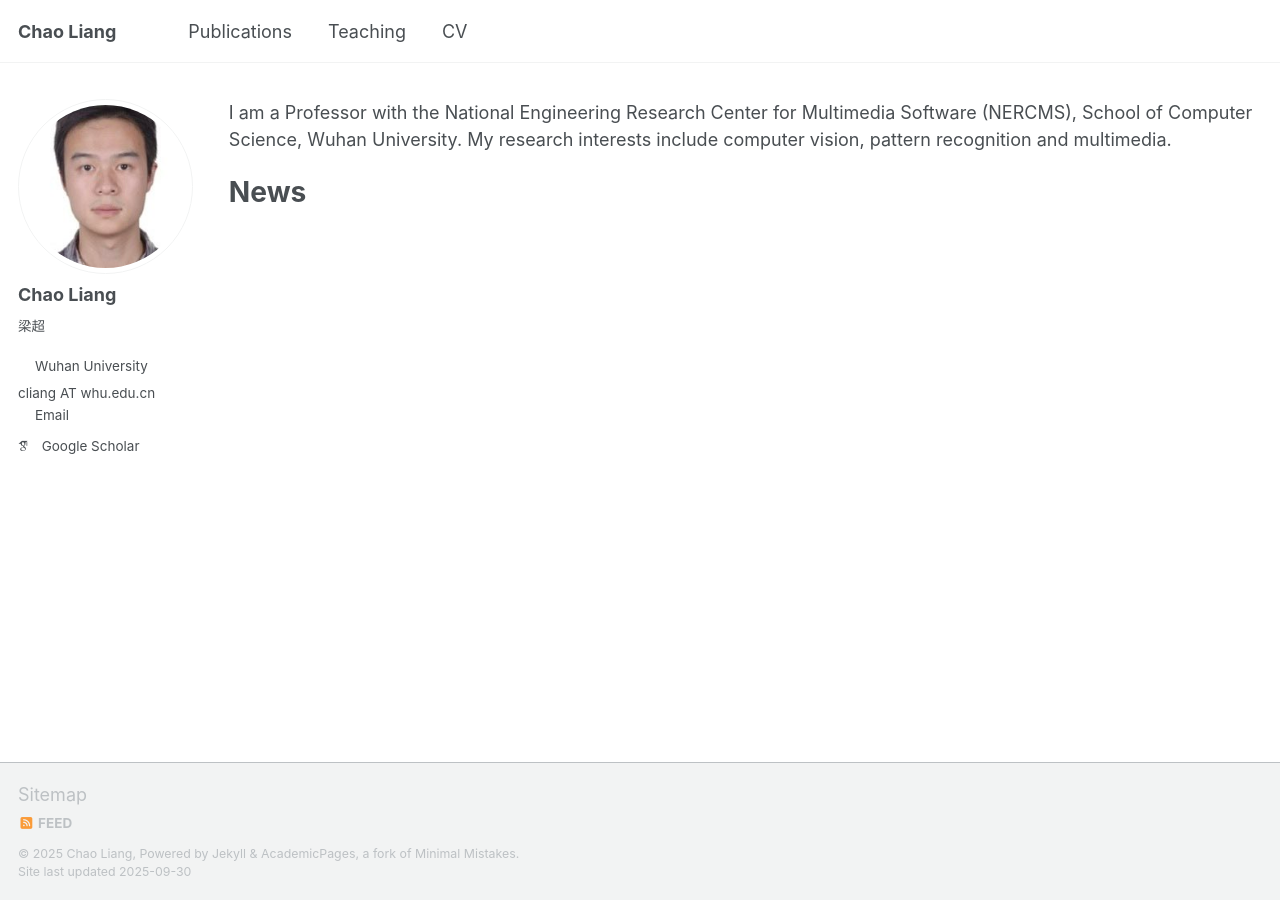
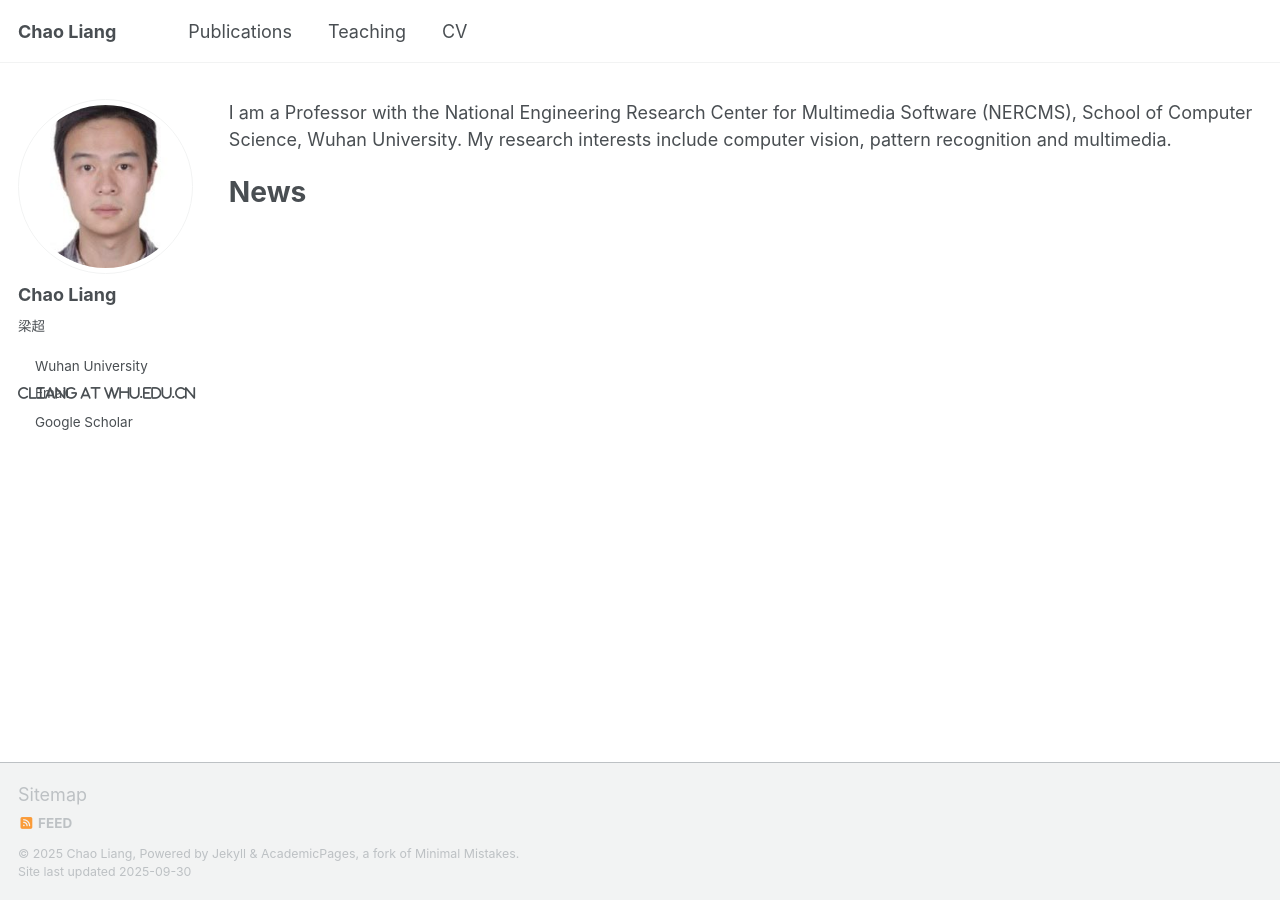
Before and after one commit to zhangsipng/page.github.io, a Jekyll site: the page built from _pages/about.md, in a window 1280 px wide. Built offline with Jekyll 4.4.1, drawn with Linux system fonts in a browser that asks for light colours; some web fonts are replaced; a script that is not in the unit is left out.

Commit message:
Update author-profile.html

```diff
--- a/_includes/author-profile.html
+++ b/_includes/author-profile.html
@@ -34,7 +34,7 @@
         <li><a href="{{ author.uri }}"><i class="fas fa-fw " aria-hidden="true"></i>{{ site.data.ui-text[site.locale].website_label | default: "Website" }}</a></li>
       {% endif %}
       {% if author.email %}
-        <li>cliang AT whu.edu.cn<a href="mailto:{{ author.email }}"><i class="fas fa-fw " aria-hidden="true"></i>{{ site.data.ui-text[site.locale].email_label | default: "Email" }}</a></li>
+        <li><i class="fas fa-fw " aria-hidden="true">cliang AT whu.edu.cn</i>{{ site.data.ui-text[site.locale].email_label | default: "Email" }}</a></li>
       {% endif %}
 
       <!-- Font Awesome and Academicons icons / Academic websites -->
@@ -45,7 +45,7 @@
         <li><a href="{{ author.arxiv }}"><i class="ai ai-arxiv ai-fw icon-pad-right"></i>arXiv</a></li>
       {% endif %}
       {% if author.googlescholar %}
-        <li><a href="{{ author.googlescholar }}"><i class="ai ai-google-scholar ai-fw icon-pad-right"></i>Google Scholar</a></li>
+        <li><a href="{{ author.googlescholar }}"><i class="ai  ai-fw "></i>Google Scholar</a></li>
       {% endif %}
       {% if author.semantic %}
         <li><a href="{{ author.semantic }}"><i class="ai ai-semantic-scholar ai-fw icon-pad-right"></i>Semantic Scholar</a></li>
```
